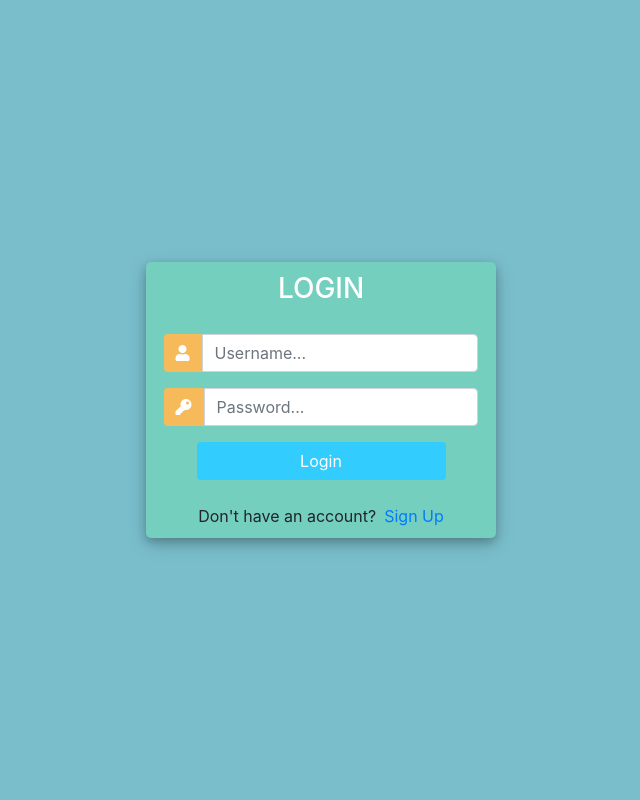
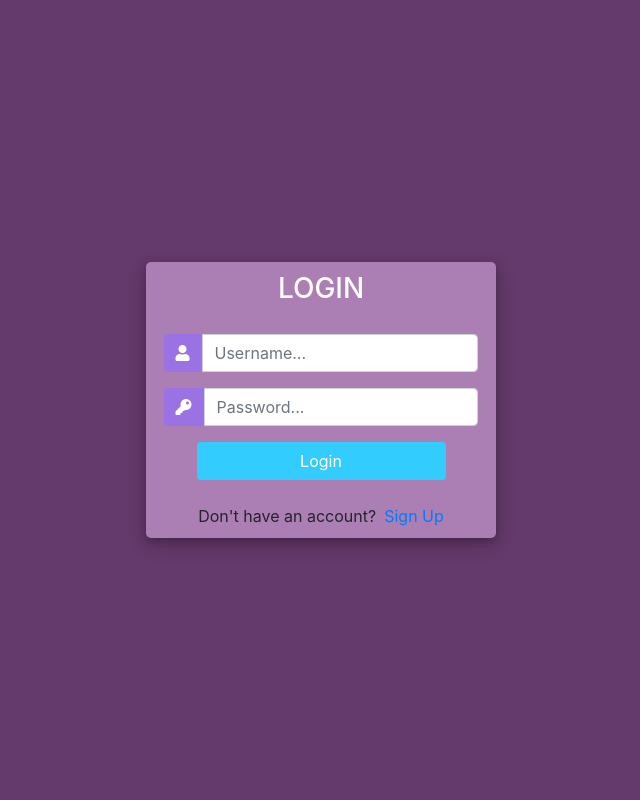
Before and after one commit to sourikduttanyu/nyuenrolls, a Django app: page /userprofile/login/ in a window 1280 px wide. Shown: the whole page, without its empty margins (319-959 px from the left). Run offline with Django 5.2, Linux system fonts and the light colour scheme; some libraries are stand-ins or nearby versions.

Commit message:
color changes

```diff
--- a/userprofile/templates/login.html
+++ b/userprofile/templates/login.html
@@ -14,13 +14,13 @@
 			margin: 0;
 			padding: 0;
 			height: 100%;
-			background: #7abecc !important;
+			background: #64396b !important;
 		}
 		.user_card {
 			width: 350px;
 			margin-top: auto;
 			margin-bottom: auto;
-			background: #74cfbf;
+			background: #ac7fb4;
 			position: relative;
 			display: flex;
 			justify-content: center;
@@ -55,7 +55,7 @@
 			padding: 0 2rem;
 		}
 		.input-group-text {
-			background: #f7ba5b !important;
+			background: #9a72e3 !important;
 			color: white !important;
 			border: 0 !important;
 			border-radius: 0.25rem 0 0 0.25rem !important;
```
